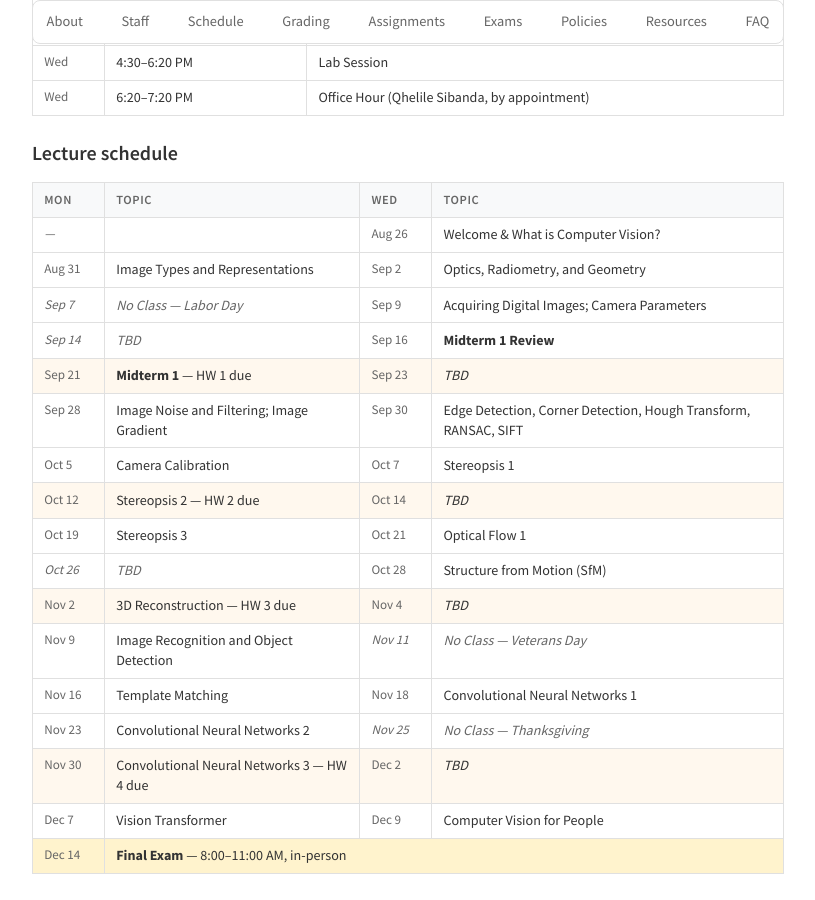
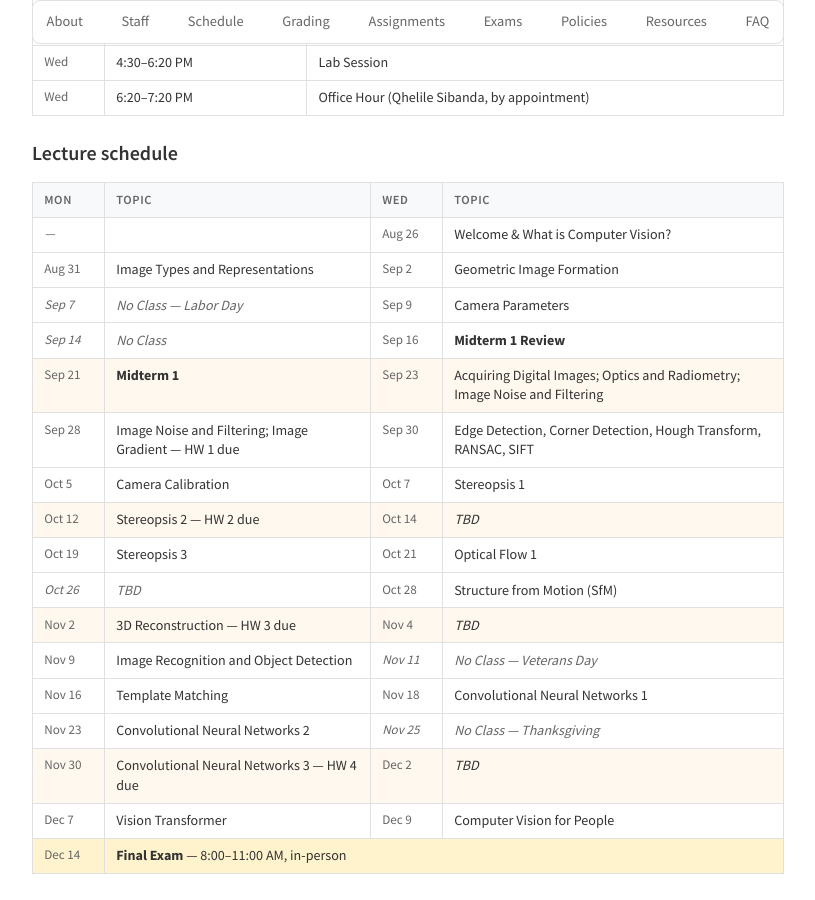
Before and after one commit to rossgreer/rossgreer.github.io, a Jekyll site: the page built from cse185.md, in a window 1280 px wide and 900 px high, scrolled down 1890 px. Shown: the whole window, without its empty margins (232-1047 px from the left). Built offline with Jekyll 4.4.1, drawn with Linux system fonts in a browser that asks for light colours; some web fonts are replaced.

Commit message:
Move CSE 185 HW 1 due date to Sep 28 and reshuffle Sep topics
Sep 2: Geometric Image Formation; Sep 9: Camera Parameters;
Sep 14: No Class; Sep 23: Acquiring Digital Images, Optics and
Radiometry, and Image Noise and Filtering.

Co-Authored-By: Claude Opus 4.7 <noreply@anthropic.com>

```diff
--- a/cse185.md
+++ b/cse185.md
@@ -131,29 +131,29 @@ permalink: /teaching/cse185/
         <td class="sch-date">Aug 31</td>
         <td>Image Types and Representations</td>
         <td class="sch-date">Sep 2</td>
-        <td>Optics, Radiometry, and Geometry</td>
+        <td>Geometric Image Formation</td>
       </tr>
       <tr>
         <td class="sch-date sch-off">Sep 7</td>
         <td class="sch-off"><em>No Class &mdash; Labor Day</em></td>
         <td class="sch-date">Sep 9</td>
-        <td>Acquiring Digital Images; Camera Parameters</td>
+        <td>Camera Parameters</td>
       </tr>
       <tr>
         <td class="sch-date sch-off">Sep 14</td>
-        <td class="sch-off"><em>TBD</em></td>
+        <td class="sch-off"><em>No Class</em></td>
         <td class="sch-date">Sep 16</td>
         <td><strong>Midterm 1 Review</strong></td>
       </tr>
       <tr class="sch-exam">
         <td class="sch-date">Sep 21</td>
-        <td><strong>Midterm 1</strong> &mdash; HW 1 due</td>
+        <td><strong>Midterm 1</strong></td>
         <td class="sch-date">Sep 23</td>
-        <td><em>TBD</em></td>
+        <td>Acquiring Digital Images; Optics and Radiometry; Image Noise and Filtering</td>
       </tr>
       <tr>
         <td class="sch-date">Sep 28</td>
-        <td>Image Noise and Filtering; Image Gradient</td>
+        <td>Image Noise and Filtering; Image Gradient &mdash; HW 1 due</td>
         <td class="sch-date">Sep 30</td>
         <td>Edge Detection, Corner Detection, Hough Transform, RANSAC, SIFT</td>
       </tr>
```
